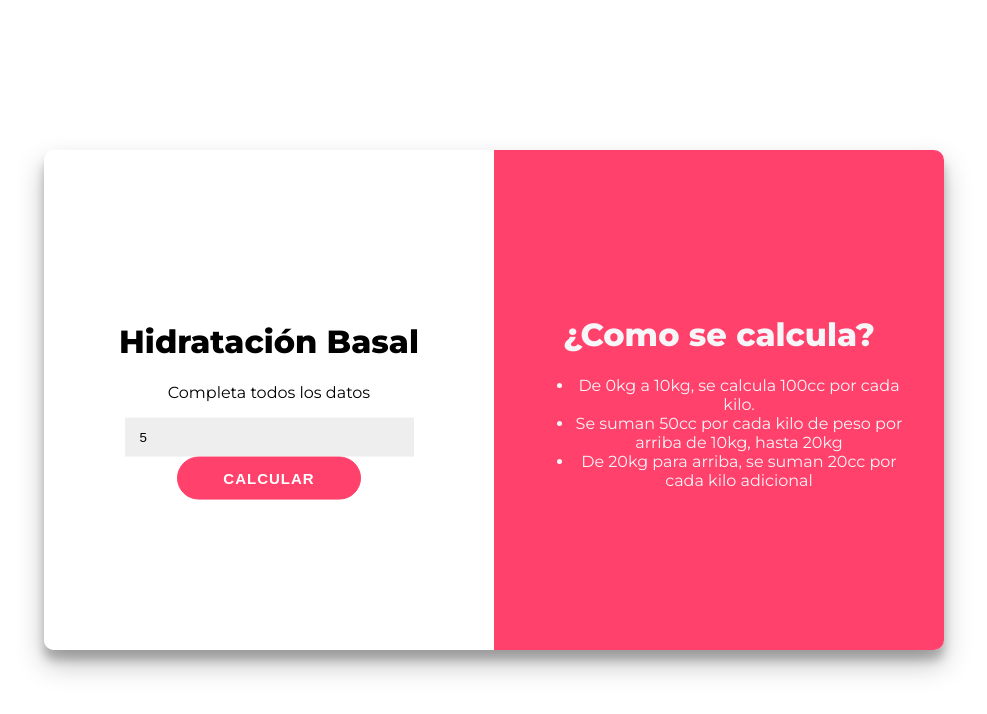
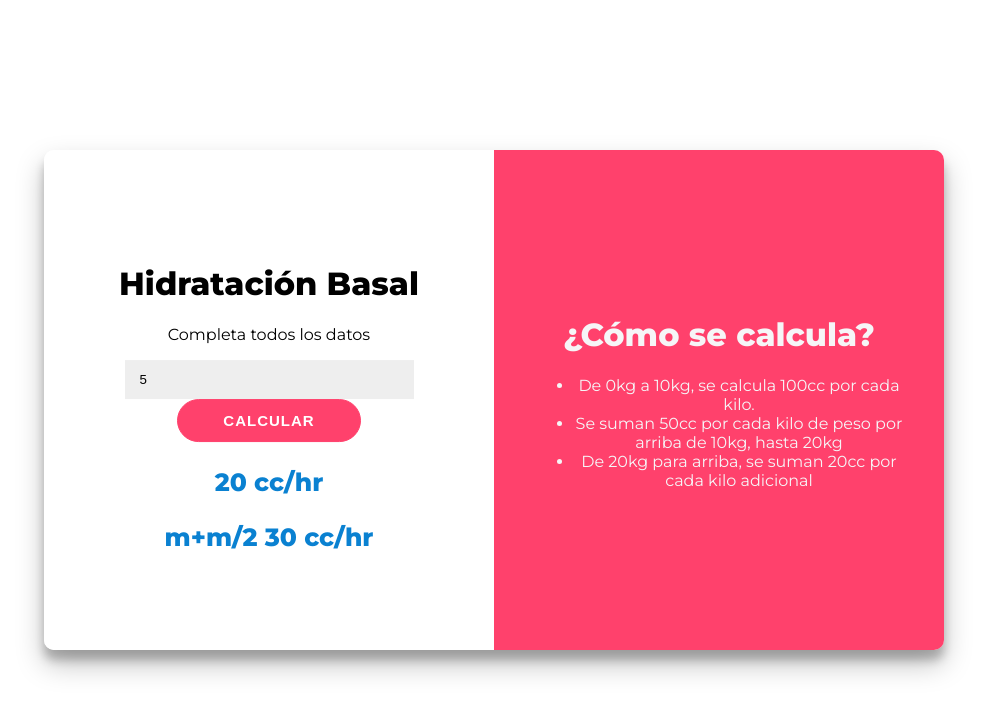
Before and after one commit to Keila-Benitez/keilabenitez.github.io, a plain HTML site: page index.html in a window 1280 px wide. Both pictures are taken after typing "5" into the empty fields and a click on the button "CALCULAR". Shown: the whole page, without its empty margins (146-1133 px from the left). Drawn offline with Linux system fonts and the light colour scheme.

Commit message:
Add files via upload

```diff
--- a/index.html
+++ b/index.html
@@ -2,7 +2,7 @@
 <html>
     <head>
         <link rel="stylesheet" href="./style.css">
-        <script src="script.js" defer></script>
+        <script src="./script.js" defer></script>
     </head>
     <body>
         <div id="contenedor">
@@ -19,7 +19,7 @@
             </div>
             <div id="detalle">
                 <div class="contenido">
-                    <h1>¿Como se calcula?</h1>
+                    <h1>¿Cómo se calcula?</h1>
                     <ul>
                         <li>De 0kg a 10kg, se calcula 100cc por cada kilo.</li>
                         <li>Se suman 50cc por cada kilo de peso por arriba de 10kg, hasta 20kg</li>
--- /dev/null
+++ b/script.js
@@ -0,0 +1,38 @@
+const CALCULAR = document.getElementById('calcular');
+const ERROR = document.getElementById('error');
+const FLU = document.getElementById('flu');
+const MAN = document.getElementById('man');
+
+CALCULAR.addEventListener('click', () => {
+    const DATO = document.getElementById('peso').value
+    //validamos que se cargue un dato:
+    if (DATO > 0){
+        ERROR.style.display = 'none'
+        let flujo = calcFlujo(DATO);
+        let mantenimiento = flujo*1.5;
+        FLU.innerHTML = flujo + ' cc/hr';
+        MAN.innerHTML = 'm+m/2 ' + mantenimiento + ' cc/hr';
+        FLU.style.display = 'block';
+        MAN.style.display = 'block';
+    } else {
+        ERROR.style.display = 'block';
+        FLU.style.display = 'none';
+        MAN.style.display = 'none';
+    }
+})
+function calcFlujo(peso){
+    let resto = peso;
+    let flujo = 0;
+    if (resto>20){
+        let aux = resto-20;
+        flujo += aux*1;
+        resto -= aux;
+    }
+    if (resto>10){
+        let aux = resto-10;
+        flujo += aux*2;
+        resto -= aux;
+    }
+    flujo += resto*4;
+    return flujo;
+}
```
